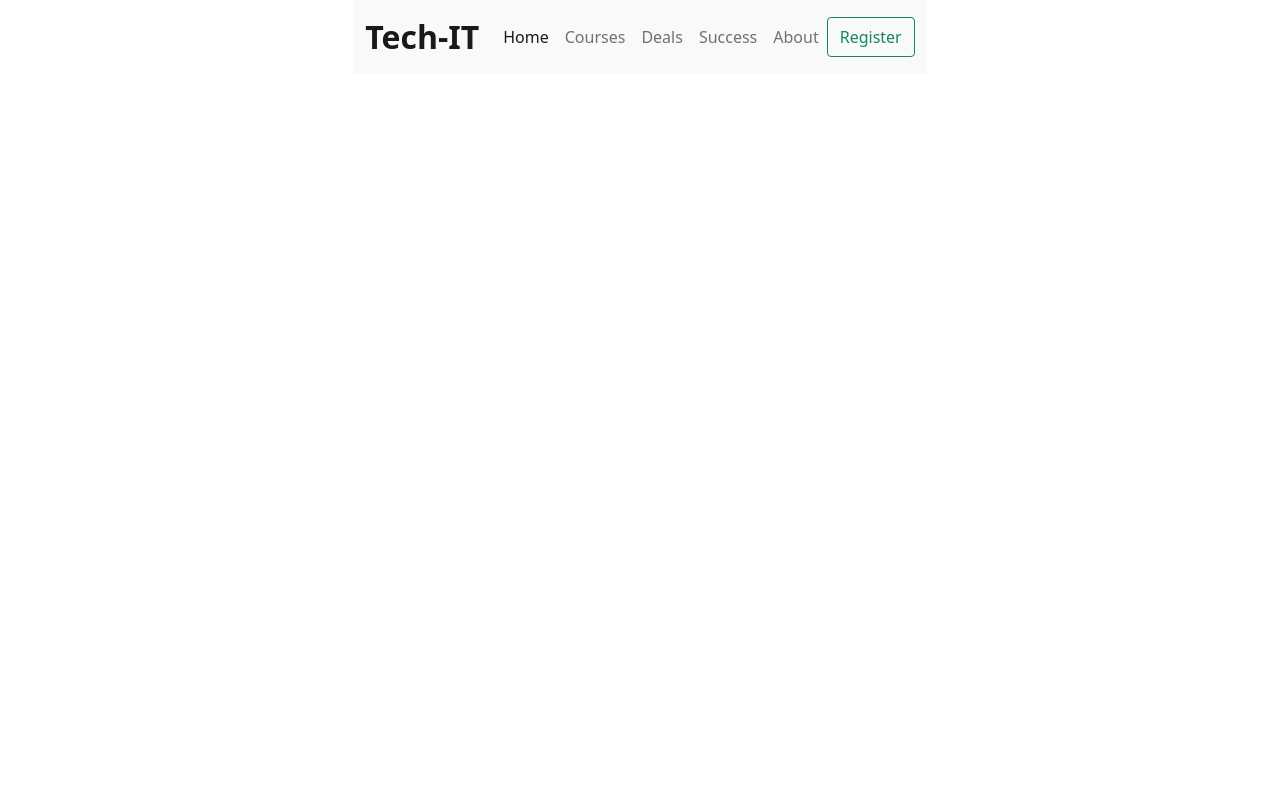
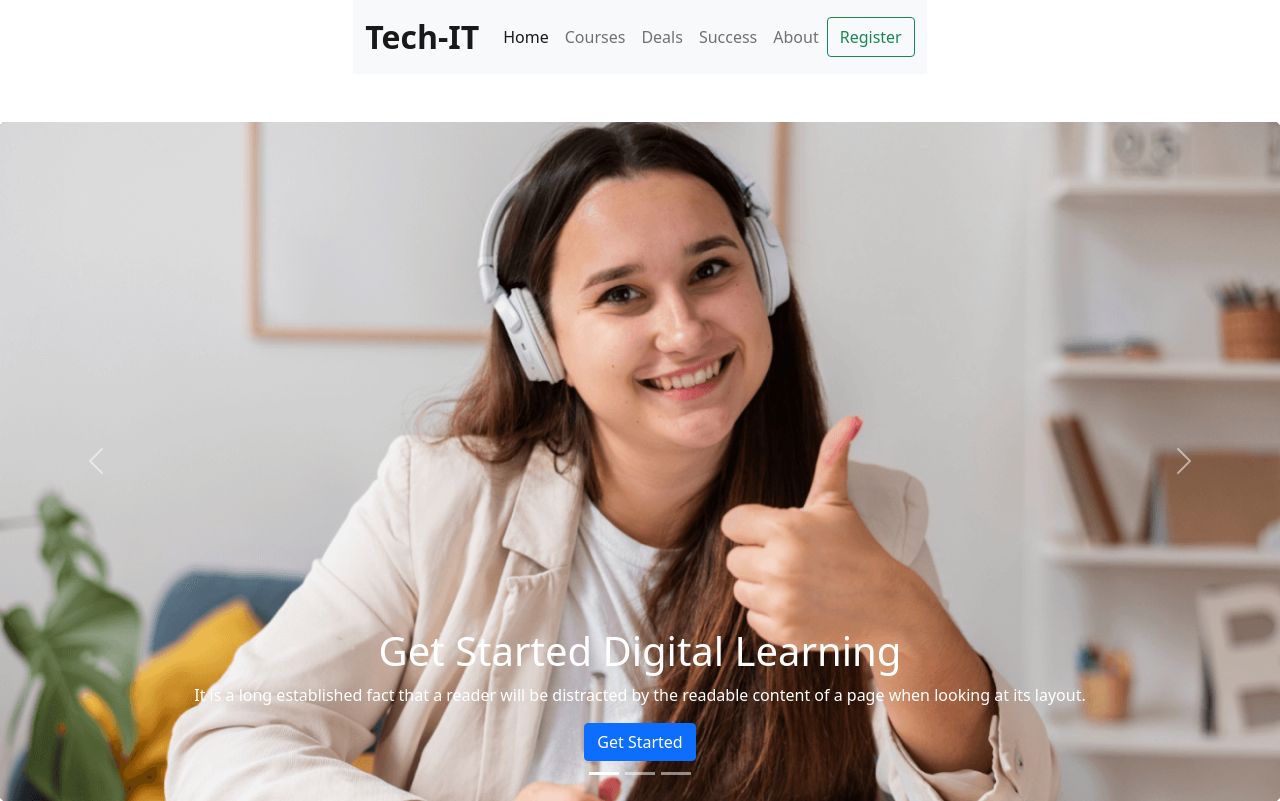
Before and after one commit to shameemmonir/online-academy, a plain HTML site: page index.html in a window 1280 px wide. Drawn offline with nearby package versions, Linux system fonts and the light colour scheme.

Commit message:
added slider

```diff
--- a/index.html
+++ b/index.html
@@ -37,6 +37,44 @@
     </div>
   </section>
   <!-- navbar end -->
+  <main>
+    <!-- slider start  -->
+    <section>
+      <div class="opacity-50 mt-5">
+        <div id="carouselExampleCaptions" class="carousel slide" data-bs-ride="false">
+          <div class="carousel-indicators">
+            <button type="button" data-bs-target="#carouselExampleCaptions" data-bs-slide-to="0" class="active"
+              aria-current="true" aria-label="Slide 1"></button>
+            <button type="button" data-bs-target="#carouselExampleCaptions" data-bs-slide-to="1"
+              aria-label="Slide 2"></button>
+            <button type="button" data-bs-target="#carouselExampleCaptions" data-bs-slide-to="2"
+              aria-label="Slide 3"></button>
+          </div>
+          <div class="carousel-inner">
+            <div class="carousel-item active">
+              <img src="images/cover/cover-1.png" class="d-block w-100" alt="...">
+              <div class="carousel-caption d-none d-md-block">
+                <h1>Get Started Digital Learning</h1>
+                <p>It is a long established fact that a reader will be distracted by the readable content of a page when
+                  looking at its layout.</p>
+                <div class="btn btn-primary">Get Started</div>
+              </div>
+            </div>
+          </div>
+          <button class="carousel-control-prev" type="button" data-bs-target="#carouselExampleCaptions"
+            data-bs-slide="prev">
+            <span class="carousel-control-prev-icon" aria-hidden="true"></span>
+            <span class="visually-hidden">Previous</span>
+          </button>
+          <button class="carousel-control-next" type="button" data-bs-target="#carouselExampleCaptions"
+            data-bs-slide="next">
+            <span class="carousel-control-next-icon" aria-hidden="true"></span>
+            <span class="visually-hidden">Next</span>
+          </button>
+        </div>
+      </div>
+    </section>
+    <!-- slider end  -->
 
   <script src="https://cdn.jsdelivr.net/npm/bootstrap@5.0.2/dist/js/bootstrap.bundle.min.js"
     integrity="sha384-MrcW6ZMFYlzcLA8Nl+NtUVF0sA7MsXsP1UyJoMp4YLEuNSfAP+JcXn/tWtIaxVXM"
```
